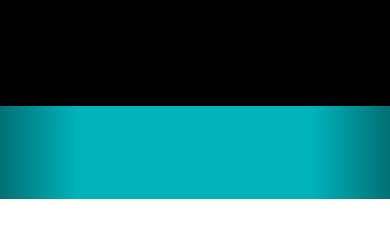
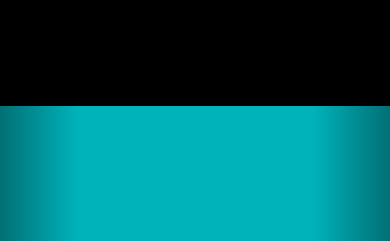
Before and after one commit to Mpreard/Tadam, a PHP site: page /error_page.php in a window 390 px wide. Shown: the part 603-844 px from the top of the page. Run offline with PHP 8.4, Linux system fonts and the light colour scheme; some libraries are stand-ins or nearby versions.

Commit message:
Ajout et fin(?) du responsive2

```diff
--- a/error_page.php
+++ b/error_page.php
@@ -33,7 +33,7 @@
     <img src="assets/logos/logo_crane.png" class="img_crane">
   </div>
   </div>
-  <div class="bottom_page">
+  <div class="bottom_error_page">
   </div>
   <?php
     //header("refresh:3;url=index.php");
--- a/main.css
+++ b/main.css
@@ -195,6 +195,12 @@
     width: 15%;
 }
 
+.bottom_error_page {
+    height: 16vh;
+    background: linear-gradient(90deg, rgba(1,112,117,1) 0%, rgba(0,179,187,1) 20%, rgba(0,179,187,1) 80%, rgba(1,112,117,1) 100%);
+}
+
+
 /*MediaQueries*/
 @media screen and (max-width: 1100px) {
     .infos_container {
@@ -211,7 +217,7 @@
 @media screen and (max-width: 644px) {
     .error_message_div{
         background-color: transparent;
-        padding-top: 45%;
+        padding-top: 16%;
     }
 
     .error_message{
```
